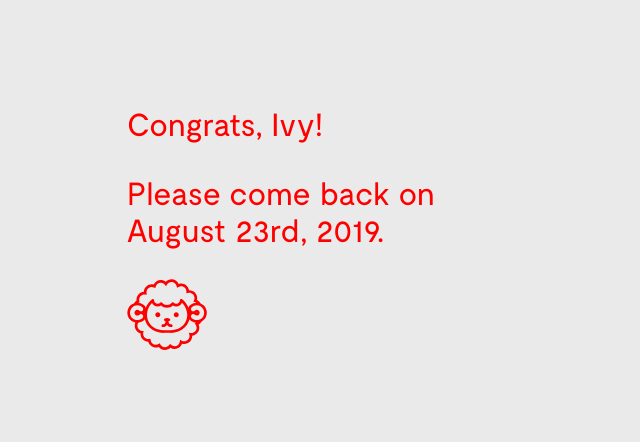
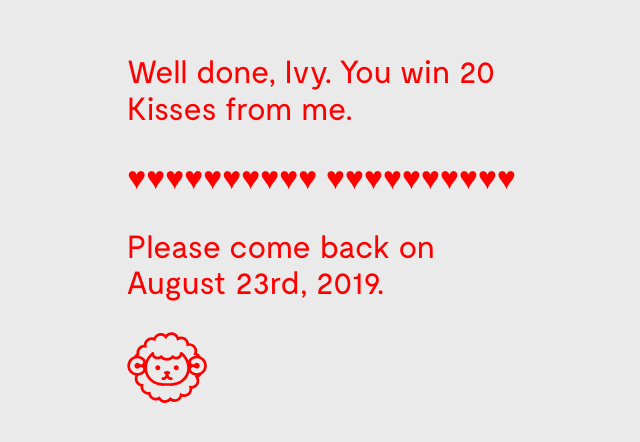
Before and after one commit to LSPRT/lespritdescalier.github.io, a website: page ivy-secret.html in a window 1280 px wide. Shown: the part 186-628 px from the top of the page, without its empty margins (441-1081 px from the left). Drawn offline with Linux system fonts and the light colour scheme.

Commit message:
Update secret message

```diff
--- a/ivy-secret.html
+++ b/ivy-secret.html
@@ -20,7 +20,11 @@
         <div class="secret">
   <div class="secret__container">
     <p class="secret__heading">
-     Congrats, Ivy!
+     Well done, Ivy. You win 20 Kisses from me.
+    </p>
+    <p class="secret__heading">
+        ♥♥♥♥♥♥♥♥♥♥
+        ♥♥♥♥♥♥♥♥♥♥
     </p>
     <p class="secret__subheading">
       Please come back on August 23rd, 2019.
```
